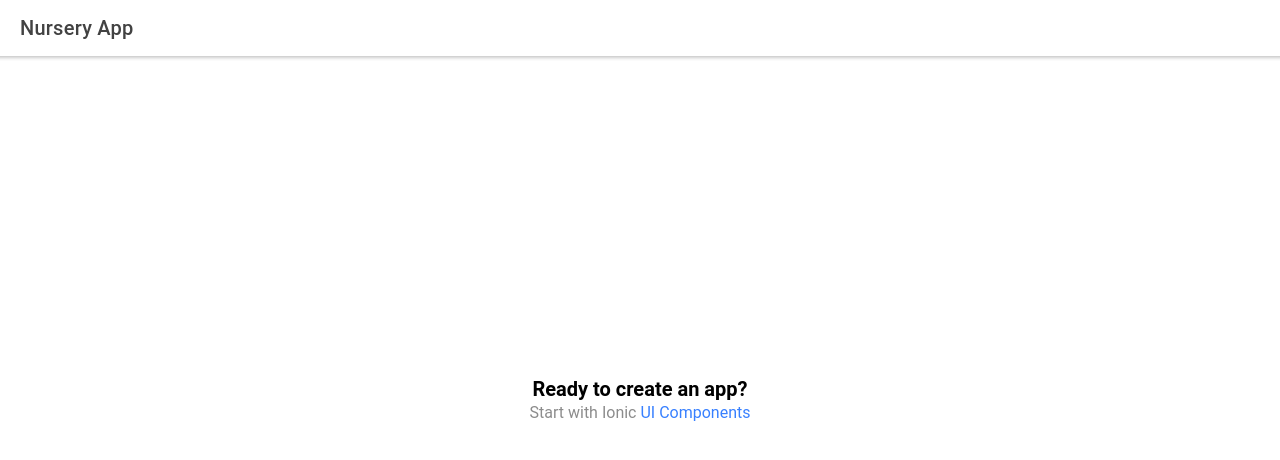
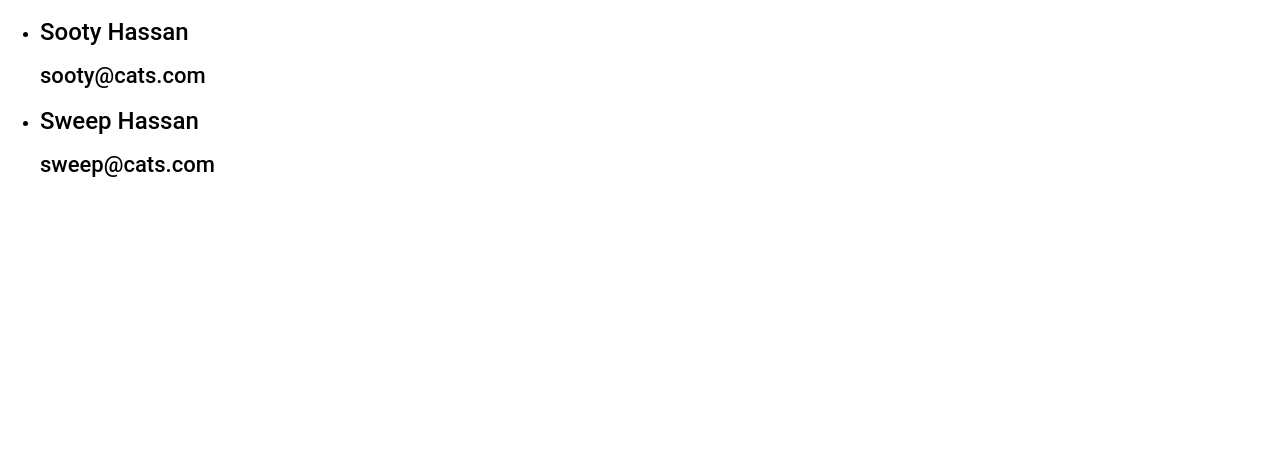
Before and after one commit to gemmahassan/nursery-app, a React (Create React App) app: page /home in a window 1280 px wide. Shown: the top 460 px of the page. Built offline with nearby package versions, Linux system fonts and the light colour scheme.

Commit message:
Renders a list of staff based on dummy data

```diff
--- a/src/App.tsx
+++ b/src/App.tsx
@@ -1,27 +1,28 @@
-import React from 'react';
-import { Redirect, Route } from 'react-router-dom';
-import { IonApp, IonRouterOutlet } from '@ionic/react';
-import { IonReactRouter } from '@ionic/react-router';
-import Home from './pages/Home';
+import React from "react";
+import { Redirect, Route } from "react-router-dom";
+import { IonApp, IonRouterOutlet } from "@ionic/react";
+import { IonReactRouter } from "@ionic/react-router";
+import Home from "./pages/Home";
+import NurseryStaff from "./staff/pages/NurseryStaff";
 
 /* Core CSS required for Ionic components to work properly */
-import '@ionic/react/css/core.css';
+import "@ionic/react/css/core.css";
 
 /* Basic CSS for apps built with Ionic */
-import '@ionic/react/css/normalize.css';
-import '@ionic/react/css/structure.css';
-import '@ionic/react/css/typography.css';
+import "@ionic/react/css/normalize.css";
+import "@ionic/react/css/structure.css";
+import "@ionic/react/css/typography.css";
 
 /* Optional CSS utils that can be commented out */
-import '@ionic/react/css/padding.css';
-import '@ionic/react/css/float-elements.css';
-import '@ionic/react/css/text-alignment.css';
-import '@ionic/react/css/text-transformation.css';
-import '@ionic/react/css/flex-utils.css';
-import '@ionic/react/css/display.css';
+import "@ionic/react/css/padding.css";
+import "@ionic/react/css/float-elements.css";
+import "@ionic/react/css/text-alignment.css";
+import "@ionic/react/css/text-transformation.css";
+import "@ionic/react/css/flex-utils.css";
+import "@ionic/react/css/display.css";
 
 /* Theme variables */
-import './theme/variables.css';
+import "./theme/variables.css";
 
 const App: React.FC = () => (
   <IonApp>
@@ -29,6 +30,7 @@ const App: React.FC = () => (
       <IonRouterOutlet>
         <Route path="/home" component={Home} exact={true} />
         <Route exact path="/" render={() => <Redirect to="/home" />} />
+        <Route path="/stafflist" component={NurseryStaff} exact={true} />
       </IonRouterOutlet>
     </IonReactRouter>
   </IonApp>
--- a/src/components/ExploreContainer.css
+++ /dev/null
@@ -1,24 +0,0 @@
-.container {
-  text-align: center;
-  position: absolute;
-  left: 0;
-  right: 0;
-  top: 50%;
-  transform: translateY(-50%);
-}
-
-.container strong {
-  font-size: 20px;
-  line-height: 26px;
-}
-
-.container p {
-  font-size: 16px;
-  line-height: 22px;
-  color: #8c8c8c;
-  margin: 0;
-}
-
-.container a {
-  text-decoration: none;
-}
--- a/src/components/ExploreContainer.tsx
+++ /dev/null
@@ -1,15 +0,0 @@
-import React from 'react';
-import './ExploreContainer.css';
-
-interface ContainerProps { }
-
-const ExploreContainer: React.FC<ContainerProps> = () => {
-  return (
-    <div className="container">
-      <strong>Ready to create an app?</strong>
-      <p>Start with Ionic <a target="_blank" rel="noopener noreferrer" href="https://ionicframework.com/docs/components">UI Components</a></p>
-    </div>
-  );
-};
-
-export default ExploreContainer;
--- a/src/pages/Home.tsx
+++ b/src/pages/Home.tsx
@@ -1,25 +1,13 @@
-import { IonContent, IonHeader, IonPage, IonTitle, IonToolbar } from '@ionic/react';
-import React from 'react';
-import ExploreContainer from '../components/ExploreContainer';
-import './Home.css';
+import React from "react";
+import { Route, RouteComponentProps } from "react-router-dom";
+import { IonRouterOutlet } from "@ionic/react";
+import NurseryStaff from "../staff/pages/NurseryStaff";
 
-const Home: React.FC = () => {
+const Home: React.FC<RouteComponentProps> = ({ match }) => {
   return (
-    <IonPage>
-      <IonHeader>
-        <IonToolbar>
-          <IonTitle>Nursery App</IonTitle>
-        </IonToolbar>
-      </IonHeader>
-      <IonContent fullscreen>
-        <IonHeader collapse="condense">
-          <IonToolbar>
-            <IonTitle size="large">Blank</IonTitle>
-          </IonToolbar>
-        </IonHeader>
-        <ExploreContainer />
-      </IonContent>
-    </IonPage>
+    <IonRouterOutlet>
+      <Route exact path={match.url} component={NurseryStaff} />
+    </IonRouterOutlet>
   );
 };
 
--- /dev/null
+++ b/src/staff/components/StaffItem.tsx
@@ -0,0 +1,21 @@
+import React from "react";
+
+interface StaffItemProps {
+  id: string;
+  imageUrl: string;
+  name: string;
+  email: string;
+  nurseryId: string;
+  phone: number;
+}
+
+const StaffItem: React.FC<StaffItemProps> = ({ imageUrl, name, email }) => {
+  return (
+    <li>
+      <h2>{name}</h2>
+      <h3>{email}</h3>
+    </li>
+  );
+};
+
+export default StaffItem;
--- /dev/null
+++ b/src/staff/components/StaffList.tsx
@@ -0,0 +1,42 @@
+import React from "react";
+
+import StaffItem from "./StaffItem";
+
+interface StaffListProps {
+  staff: Staff[];
+}
+
+interface Staff {
+  id: string;
+  imageUrl: string;
+  name: string;
+  email: string;
+  nurseryId: string;
+  phone: number;
+}
+
+const StaffList: React.FC<StaffListProps> = ({ staff }) => {
+  if (staff.length === 0) {
+    return <h2>No staff found</h2>;
+  }
+
+  console.log("List: ", staff);
+  console.log(staff[0].id);
+  return (
+    <ul>
+      {staff.map((staff) => (
+        <StaffItem
+          key={staff.id}
+          id={staff.id}
+          imageUrl={staff.imageUrl}
+          name={staff.name}
+          email={staff.email}
+          phone={staff.phone}
+          nurseryId={staff.nurseryId}
+        />
+      ))}
+    </ul>
+  );
+};
+
+export default StaffList;
--- /dev/null
+++ b/src/staff/pages/NurseryStaff.tsx
@@ -0,0 +1,32 @@
+import React from "react";
+
+import StaffList from "../components/StaffList";
+
+const DUMMY_STAFF = [
+  {
+    id: "s1",
+    name: "Sooty Hassan",
+    phone: 999,
+    email: "sooty@cats.com",
+    password: "tooterrr",
+    imageUrl:
+      "https://upload.wikimedia.org/wikipedia/commons/1/10/Empire_State_Building_%28aerial_view%29.jpg",
+    nurseryId: "n1",
+  },
+  {
+    id: "s2",
+    name: "Sweep Hassan",
+    phone: 911,
+    email: "sweep@cats.com",
+    password: "beeperrr",
+    imageUrl:
+      "https://upload.wikimedia.org/wikipedia/commons/1/10/Empire_State_Building_%28aerial_view%29.jpg",
+    nurseryId: "n1",
+  },
+];
+
+const NurseryStaff = () => {
+  return <StaffList staff={DUMMY_STAFF} />;
+};
+
+export default NurseryStaff;
```
Also changed, not shown: 3 other files (tests, documents, lock files or other folders).
